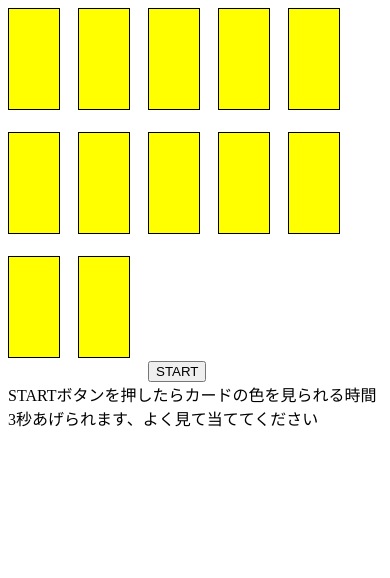
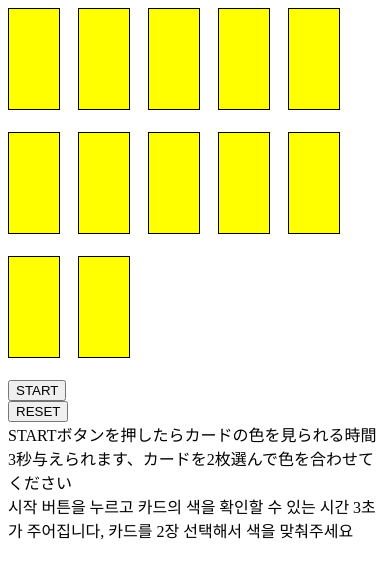
Before and after one commit to hyoilll/web-game-javascript, a plain HTML site: page chapter11/index.html in a window 390 px wide. Drawn offline with Linux system fonts and the light colour scheme.

Commit message:
#11 test
iphone, fireFox test
start button
reset button

```diff
--- a/chapter11/index.html
+++ b/chapter11/index.html
@@ -40,6 +40,9 @@
       .card-back {
         transform: rotateY(180deg);
       }
+      .start {
+        display: block;
+      }
     </style>
   </head>
   <body>
--- a/chapter11/index.js
+++ b/chapter11/index.js
@@ -50,6 +50,9 @@ function checkResult() {
 }
 
 function 카드세팅(가로, 세로) {
+  //뒷면 색을 섞어줌
+  suffleColor();
+
   for (var i = 0; i < 가로 * 세로; ++i) {
     var card = document.createElement("div");
     card.classList.add("card");
@@ -84,7 +87,7 @@ function 카드세팅(가로, 세로) {
         } else {
           //btn을 먼저 눌러서 색을 확인 하고 시작할 수 있음
           alert(
-            "先ずはボタンを押して、カードの色を確認してから始めてください。"
+            "先ずはボタンを押して、カードの色を確認してから始めてください。먼저 버튼을 누르고, 카드의 색을 확인하고 나서 시작해주세요"
           );
         }
 
@@ -121,17 +124,14 @@ function 카드세팅(가로, 세로) {
 
     document.body.appendChild(card);
   }
+}
 
-  //버튼 생성
+//START 버튼 생성 및 이벤트
+function startBtnSetting() {
   const startBtn = document.createElement("button");
   startBtn.textContent = "START";
+  startBtn.className = "start";
   document.body.appendChild(startBtn);
-
-  //게임 설명 생성
-  const gameExplain = document.createElement("div");
-  gameExplain.textContent =
-    "STARTボタンを押したらカードの色を見られる時間3秒あげられます、よく見て当ててください";
-  document.body.appendChild(gameExplain);
 
   //버튼 클릭시 이벤트
   startBtn.addEventListener("click", function (e) {
@@ -144,6 +144,7 @@ function 카드세팅(가로, 세로) {
 
       const cards = document.querySelectorAll(".card");
 
+      //fireFox에서 forEach가 안먹어서 for로 바꿧음
       //샤라락~ 한장씩 뒤집
       // cards.forEach(function (card, idx) {
       //   setTimeout(function () {
@@ -157,6 +158,7 @@ function 카드세팅(가로, 세로) {
         }, 100 * i);
       }
 
+      //fireFox에서 forEach가 안먹어서 for로 바꿧음
       //한번에 모든 카드를 뒤집음
       // setTimeout(function () {
       //   cards.forEach(function (card, idx) {
@@ -170,13 +172,36 @@ function 카드세팅(가로, 세로) {
 
         //카드를 다시 원상태로 돌려놨으니 이제 게임을 시작해도됨
         startFleg = true;
-        //카드가 다시 원상태로 돌아왔으니 btn을 다시 누를 수 있음
-        btnFleg = true;
       }, 3000);
     }
   });
 }
-//뒷면 색을 섞어줌
-suffleColor();
+//게임 설명 생성
+function createGameExp() {
+  const Japanese = document.createElement("div");
+  Japanese.textContent =
+    "STARTボタンを押したらカードの色を見られる時間3秒与えられます、カードを2枚選んで色を合わせてください";
+  document.body.appendChild(Japanese);
+  const korean = document.createElement("div");
+  korean.textContent =
+    "시작 버튼을 누르고 카드의 색을 확인할 수 있는 시간 3초가 주어집니다, 카드를 2장 선택해서 색을 맞춰주세요";
+  document.body.appendChild(korean);
+}
+//RESET 버튼 생성 및 이벤트
+function resetBtnSetting() {
+  const form = document.createElement("form");
+  const inputReset = document.createElement("input");
+  inputReset.type = "submit";
+  inputReset.value = "RESET";
+  form.appendChild(inputReset);
+  document.body.appendChild(form);
+}
+
 //카드 생성
 카드세팅(가로, 세로);
+//START Btn 생성
+startBtnSetting();
+//RESET Btn 생성
+resetBtnSetting();
+//게임 설명 생성
+createGameExp();
```
